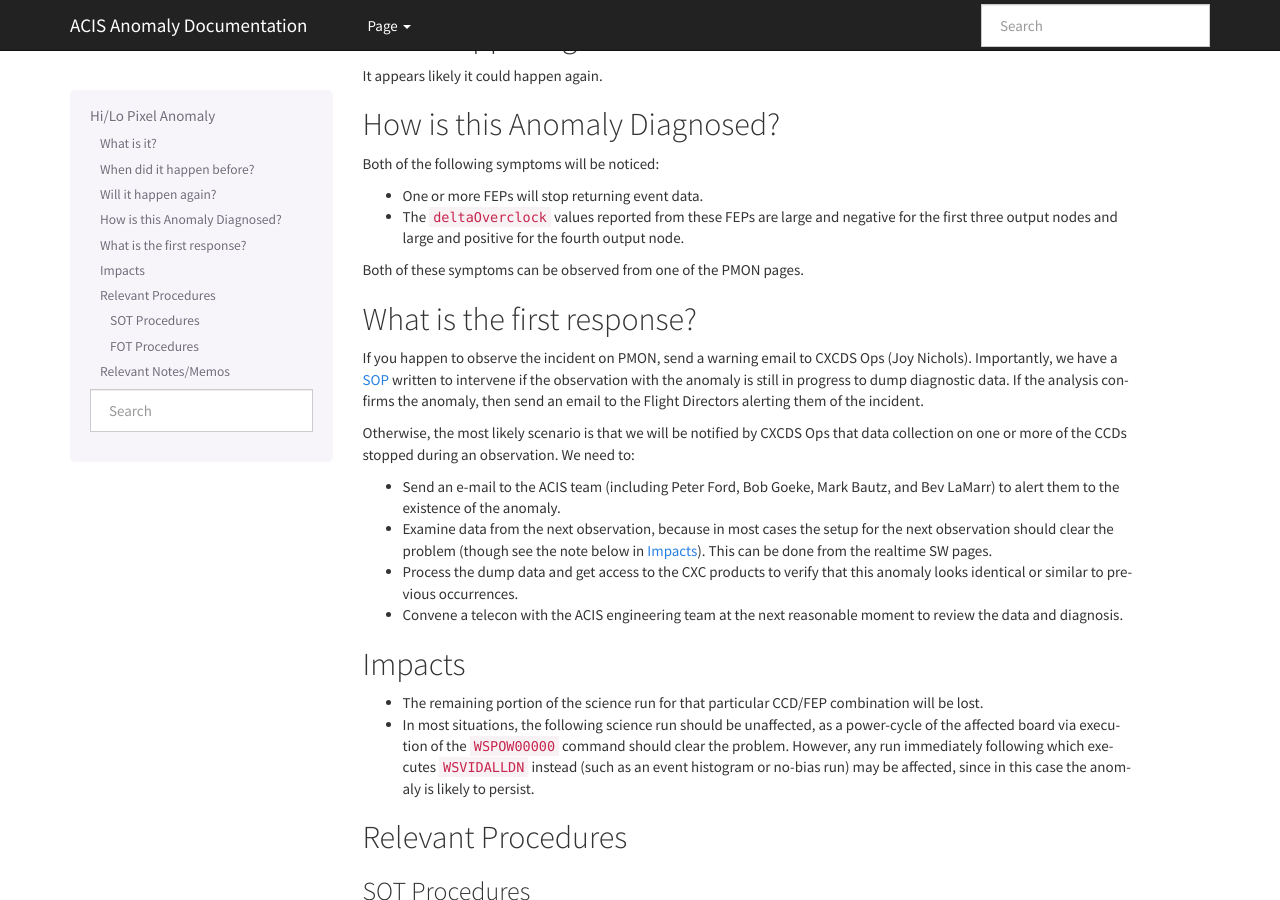
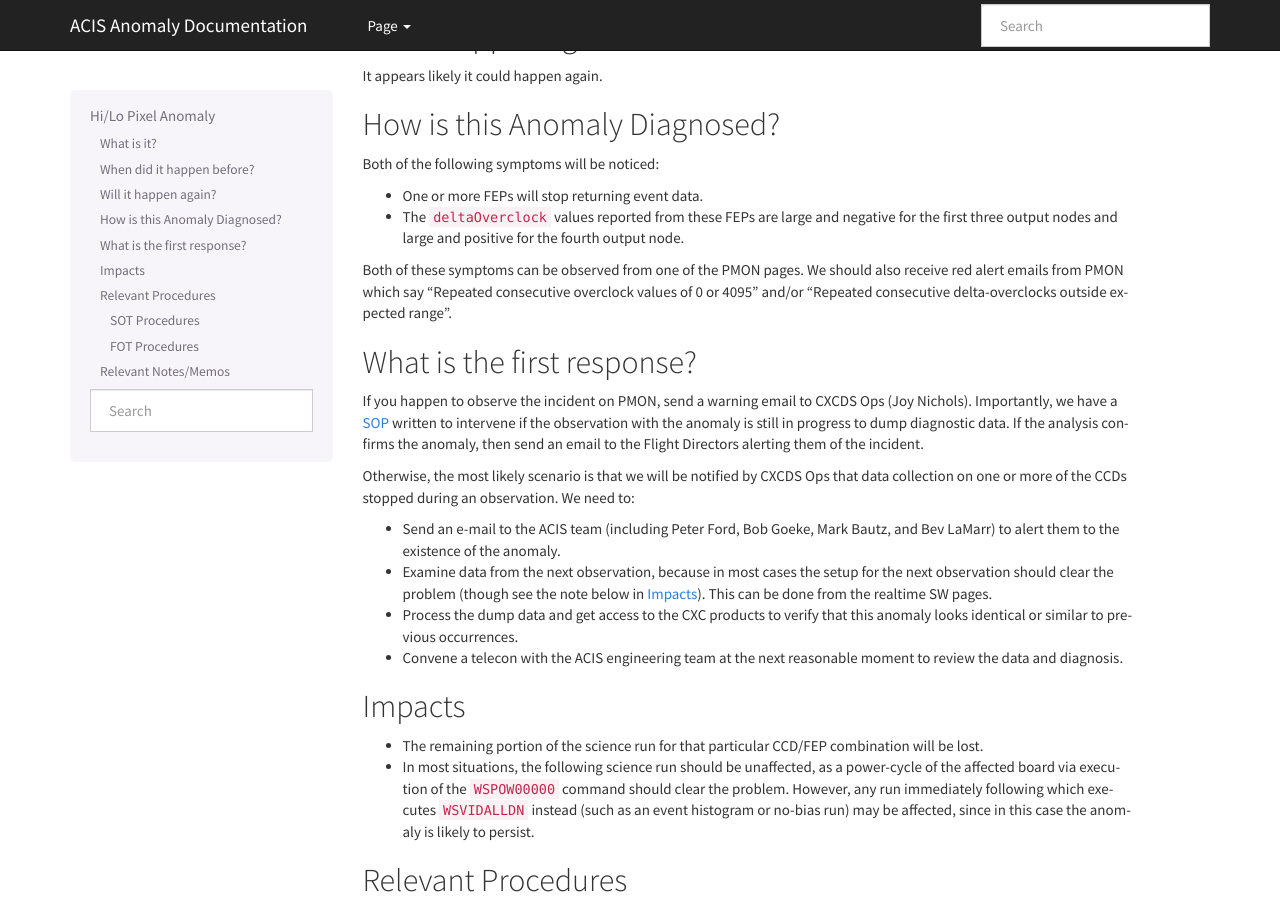
Before and after one commit to acisops/acis_anomaly_pages, a Sphinx documentation site: the page built from source/hi_lo_anomaly.rst, in a window 1280 px wide and 900 px high, scrolled down 377 px. Built offline with Sphinx 7.4.7, drawn with Linux system fonts in a browser that asks for light colours.

Commit message:
Note about emails from PMON

```diff
--- a/source/hi_lo_anomaly.rst
+++ b/source/hi_lo_anomaly.rst
@@ -32,7 +32,9 @@ Both of the following symptoms will be noticed:
 * The ``deltaOverclock`` values reported from these FEPs are large and negative
   for the first three output nodes and large and positive for the fourth output node.
 
-Both of these symptoms can be observed from one of the PMON pages.
+Both of these symptoms can be observed from one of the PMON pages. We should also
+receive red alert emails from PMON which say "Repeated consecutive overclock values
+of 0 or 4095" and/or "Repeated consecutive delta-overclocks outside expected range".
 
 What is the first response?
 ---------------------------
```
